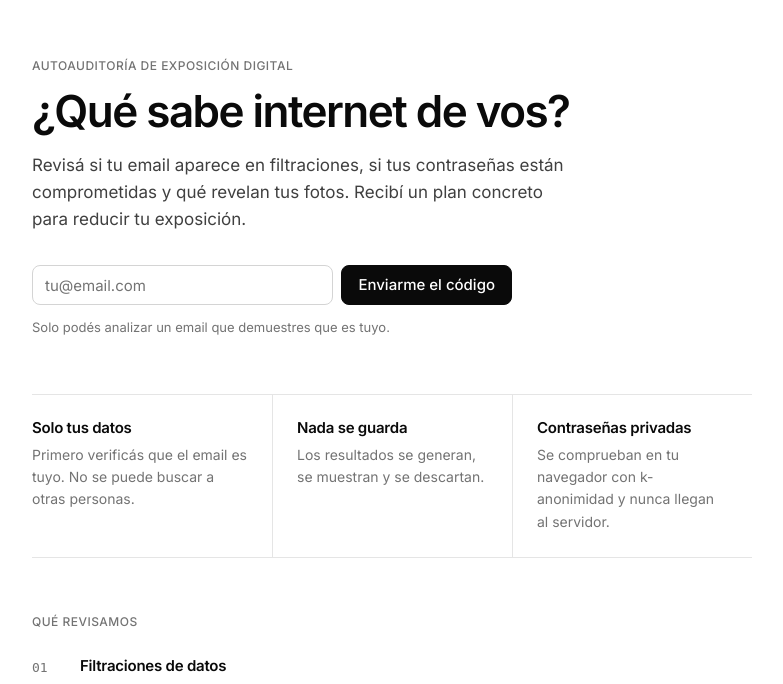
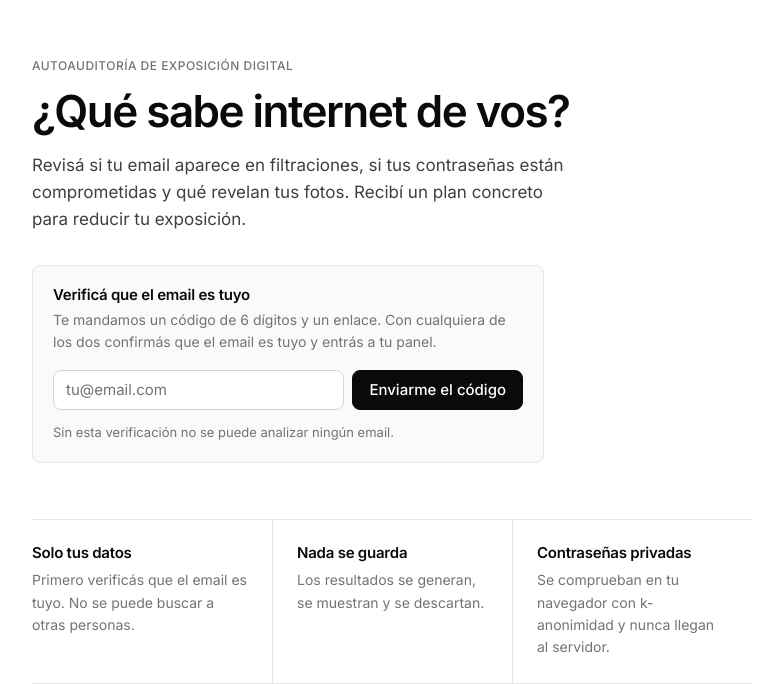
Before and after one commit to Franco944796/auto_auditoria_OSINT, a Python web app: template app/web/templates/inicio.html in a window 1280 px wide. Shown: the part 57-741 px from the top of the page, without its empty margins (248-1031 px from the left). Run offline with Jinja, Linux system fonts and the light colour scheme; the template is opened without the code that fills it, so the values that code supplies are empty.

Commit message:
correccion

```diff
--- a/app/web/static/css/app.css
+++ b/app/web/static/css/app.css
@@ -387,7 +387,21 @@ a:focus-visible,
 
 .auth {
   margin-top: 32px;
-  max-width: 30rem;
+  max-width: 32rem;
+  padding: 20px;
+  background: var(--bg-subtle);
+  border: 1px solid var(--border);
+  border-radius: var(--radius);
+}
+
+.auth__title {
+  font-size: 0.9375rem;
+}
+
+.auth__hint {
+  margin: 4px 0 16px;
+  font-size: 0.875rem;
+  color: var(--muted);
 }
 
 .auth .stack {
--- a/app/web/templates/inicio.html
+++ b/app/web/templates/inicio.html
@@ -9,8 +9,12 @@
     revelan tus fotos. Recibí un plan concreto para reducir tu exposición.
   </p>
 
-  <div class="auth">
-    <h2 class="visually-hidden">Verificá tu email</h2>
+  <div class="auth" aria-labelledby="auth-title">
+    <h2 id="auth-title" class="auth__title">Verificá que el email es tuyo</h2>
+    <p class="auth__hint">
+      Te mandamos un código de 6 dígitos y un enlace. Con cualquiera de los dos confirmás que el
+      email es tuyo y entrás a tu panel.
+    </p>
     <p id="session-hint" class="notice" hidden>
       Ya tenés una sesión abierta. <a href="/panel">Ir a mi panel</a>
     </p>
@@ -31,7 +35,7 @@
       </div>
     </form>
     <p id="message" class="notice" role="status" hidden></p>
-    <p class="fineprint">Solo podés analizar un email que demuestres que es tuyo.</p>
+    <p class="fineprint">Sin esta verificación no se puede analizar ningún email.</p>
   </div>
 </section>
 
```
